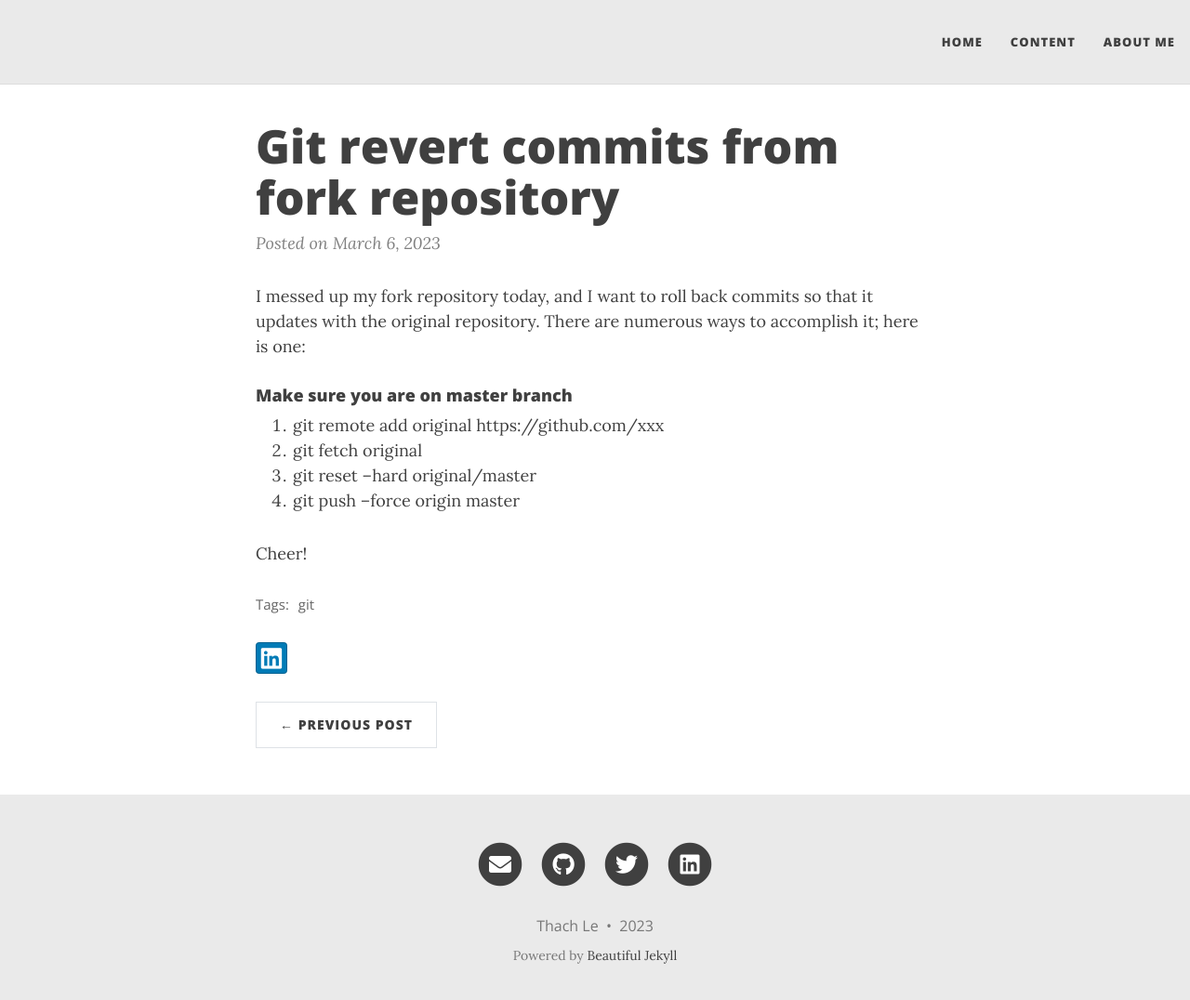
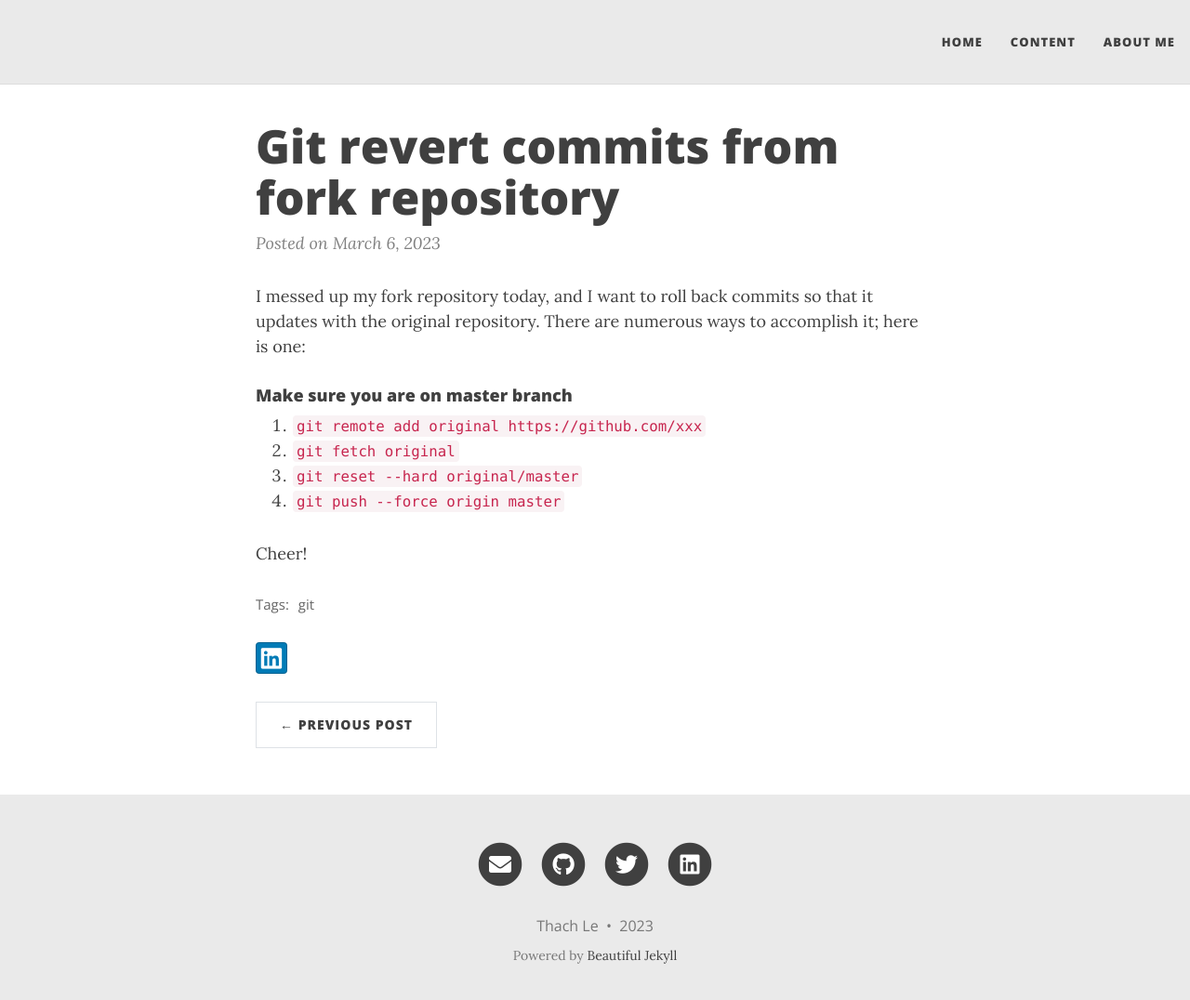
Before and after one commit to thachlp/thachlp.github.io, a Jekyll site: the page built from _posts/2023-03-06-git-revert-commit-fork-repository.md, in a window 1280 px wide and 1089 px high. Shown: the top 1076 px of the window at 93% size. Built offline with Jekyll 4.4.1, drawn with Linux system fonts in a browser that asks for light colours; nearby versions of some CDN libraries.

```diff
--- a/_posts/2023-03-06-git-revert-commit-fork-repository.md
+++ b/_posts/2023-03-06-git-revert-commit-fork-repository.md
@@ -6,9 +6,9 @@ comments: true
 ---
 I messed up my fork repository today, and I want to roll back commits so that it updates with the original repository. There are numerous ways to accomplish it; here is one:
 #### Make sure you are on master branch
-1. git remote add original https://github.com/xxx
-2. git fetch original
-3. git reset --hard original/master
-4. git push --force origin master
+1. `git remote add original https://github.com/xxx`
+2. `git fetch original`
+3. `git reset --hard original/master`
+4. `git push --force origin master`
 
 Cheer!
```
